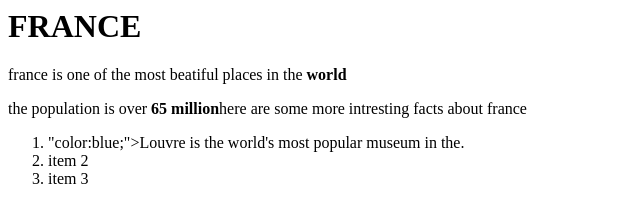
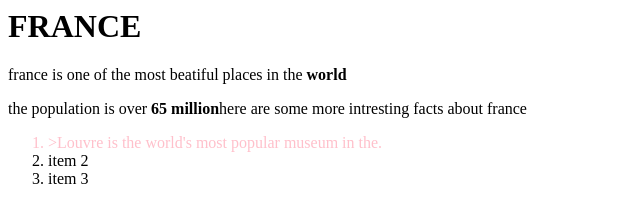
Before and after one commit to hessaasifjiffry/Hessa-s-website, a plain HTML site: page index.html in a window 1280 px wide. Shown: the whole page, without its empty margins (0-640 px from the left). Drawn offline with Linux system fonts and the light colour scheme.

Commit message:
Update index.html

```diff
--- a/index.html
+++ b/index.html
@@ -6,7 +6,7 @@
     <p>france is one of the most beatiful places in the  <strong>world</strong></p>
     <p>the population is over<strong> 65 million</strong>here are some more intresting facts about france</p>
     <ol>
-      <li>"color:blue;">Louvre is the world's most popular museum in the.</li>
+      <li style="color:pink;">>Louvre is the world's most popular museum in the.</li>
       <li> item 2</li>
       <li>item 3</li>
 
```
